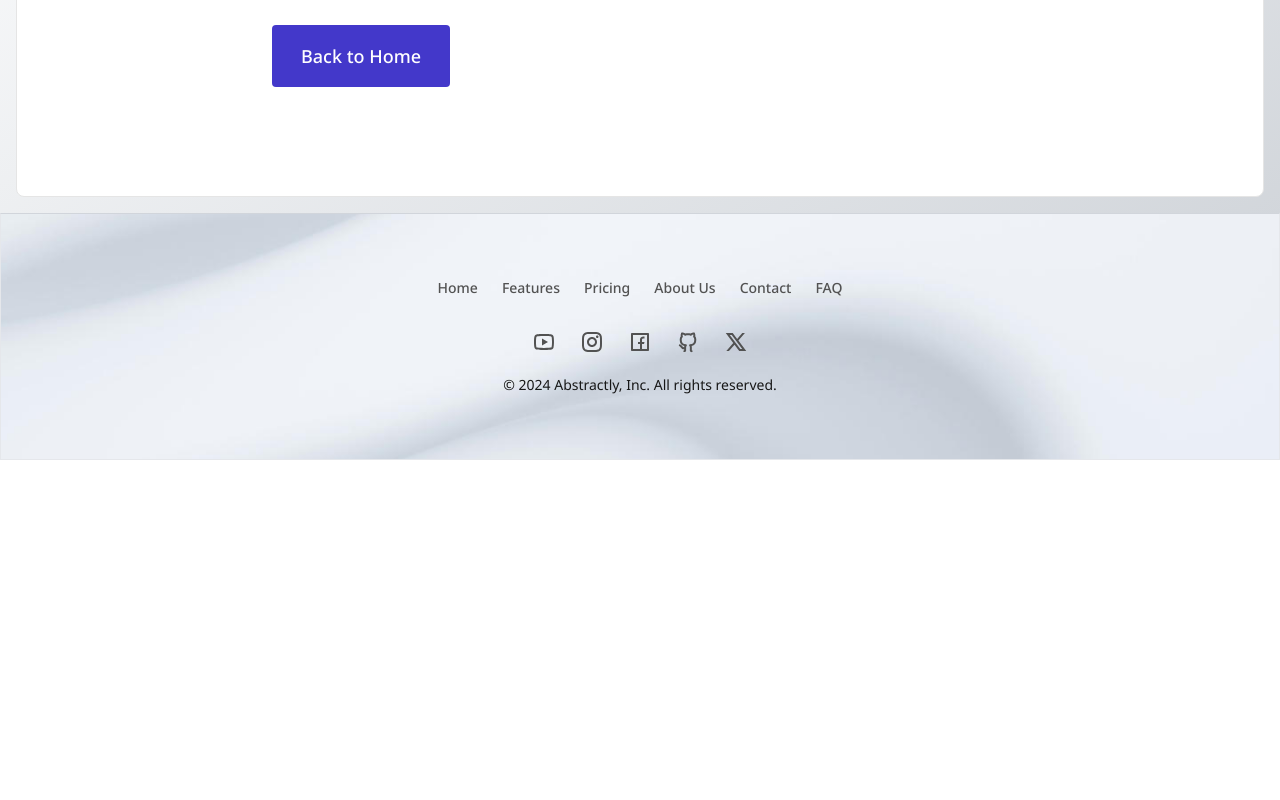
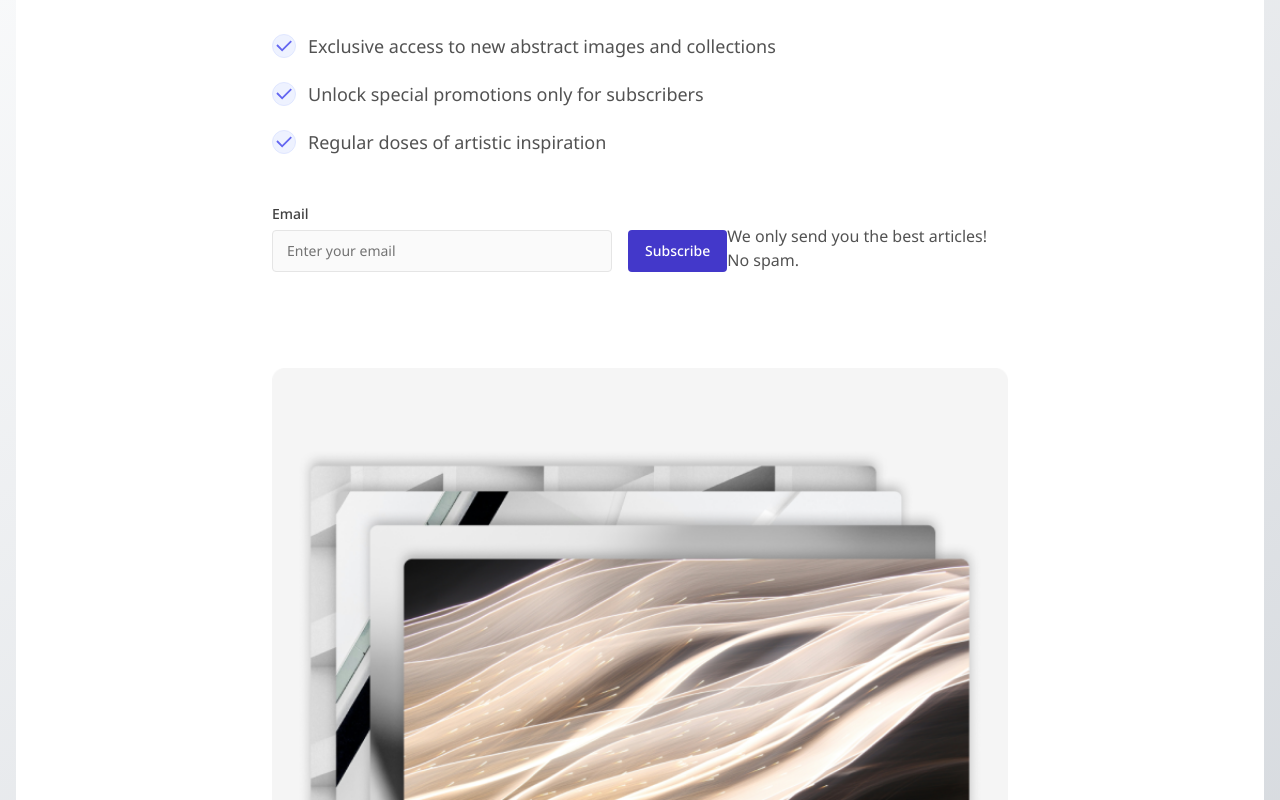
Before and after one commit to av0ed/ui-component-library, a Next.js app: page /newsletter in a window 1280 px wide. Before the commit this address had no page. Shown: the part 340-1140 px from the top of the page. Before the commit the page ends 800 px from the top, so only its background shows below. Built offline with nearby package versions, Linux system fonts and the light colour scheme.

Commit message:
stage newsletter page

```diff
--- a/app/_components/checklist-item.tsx
+++ b/app/_components/checklist-item.tsx
@@ -7,7 +7,7 @@ interface ChecklistItemProps {
 export default function ChecklistItem({ text }: ChecklistItemProps) {
   return (
     <li className="flex flex-row gap-x-3">
-      <RiCheckFill className="self-center border border-indigo-100 w-6 h-6 bg-indigo-50 rounded-full fill-indigo-500" />
+      <RiCheckFill className="self-center shrink-0 border border-indigo-100 w-6 h-6 bg-indigo-50 rounded-full fill-indigo-500" />
       <span className="text-lg text-neutral-600 self-stretch">{text}</span>
     </li>
   );
--- a/app/_components/navbar.tsx
+++ b/app/_components/navbar.tsx
@@ -63,7 +63,7 @@ export default function Navbar() {
   }
 
   return (
-    <header className="sticky top-0 bg-white pt-4 w-full shadow-md">
+    <header className="sticky z-10 top-0 bg-white pt-4 w-full shadow-md">
       <div className="h-[68px] mx-auto flex flex-row items-center px-4 md:px-8 lg:px-28 lg:gap-x-24 max-w-screen-lg">
         <div className="flex flex-col">
           <Link className="flex flex-row items-center" href="/">
--- a/app/layout.tsx
+++ b/app/layout.tsx
@@ -28,7 +28,7 @@ export default function RootLayout({
           role="main"
           className="flex flex-col flex-nowrap flex-1 p-4 bg-gradient-haze"
         >
-          <div className="h-full w-full bg-white border border-neutral-200 rounded-lg">
+          <div className="h-full w-full bg-white rounded-lg">
             <div className="flex flex-col flex-nowrap justify-start items-center  mx-auto py-12 px-4 md:py-16 lg:py-24 lg:px-28 max-w-screen-sm md:max-w-screen-md lg:max-w-screen-lg">
               {children}
             </div>
--- /dev/null
+++ b/app/newsletter/page.tsx
@@ -0,0 +1,58 @@
+"use client";
+import Button from "../_components/button";
+import TextInput from "../_components/text-input";
+import Image from "next/image";
+import ChecklistItem from "../_components/checklist-item";
+
+const featureList = [
+  "Exclusive access to new abstract images and collections",
+  "Unlock special promotions only for subscribers",
+  "Regular doses of artistic inspiration",
+];
+
+export default function NewsletterPage() {
+  const handleSubmit = (
+    event: React.MouseEvent<HTMLButtonElement | HTMLAnchorElement>,
+  ) => {
+    event.preventDefault();
+    console.log("Clicked.");
+  };
+  return (
+    <div className="flex flex-col lg:flex-row gap-y-12 md:gap-y-8 lg:gap-x-8">
+      <div className="flex flex-col">
+        <h1 className="text-3xl md:text-5xl font-semibold text-neutral-900">
+          Get the finest curated abstracts delivered weekly to your inbox.
+        </h1>
+        <ul className="flex flex-col gap-y-5 mt-8 md:mt-16">
+          {featureList.map((text, idx) => (
+            <ChecklistItem key={idx} text={text} />
+          ))}
+        </ul>
+        <div className="flex flex-col mt-8 md:mt-12">
+          <form className="flex flex-col md:flex-row items-start md:items-end">
+            <TextInput
+              type="text"
+              label="Email"
+              placeholder="Enter your email"
+            />
+            <p className="text-neutral-600 mt-3 md:order-2">
+              We only send you the best articles! No spam.
+            </p>
+            <Button
+              classes="btn--md btn--primary mt-4 self-stretch md:ml-4 md:self-end md:order-1"
+              text="Subscribe"
+            />
+          </form>
+        </div>
+      </div>
+      <Image
+        alt="Earth-toned waves"
+        className="w-auto mt-4 md:mt-16 lg:mt-0"
+        height={0}
+        src="/newsletter.png"
+        style={{ objectFit: "cover" }}
+        width={0}
+      />
+    </div>
+  );
+}
```
Also changed, not shown: public/newsletter.png (added).
